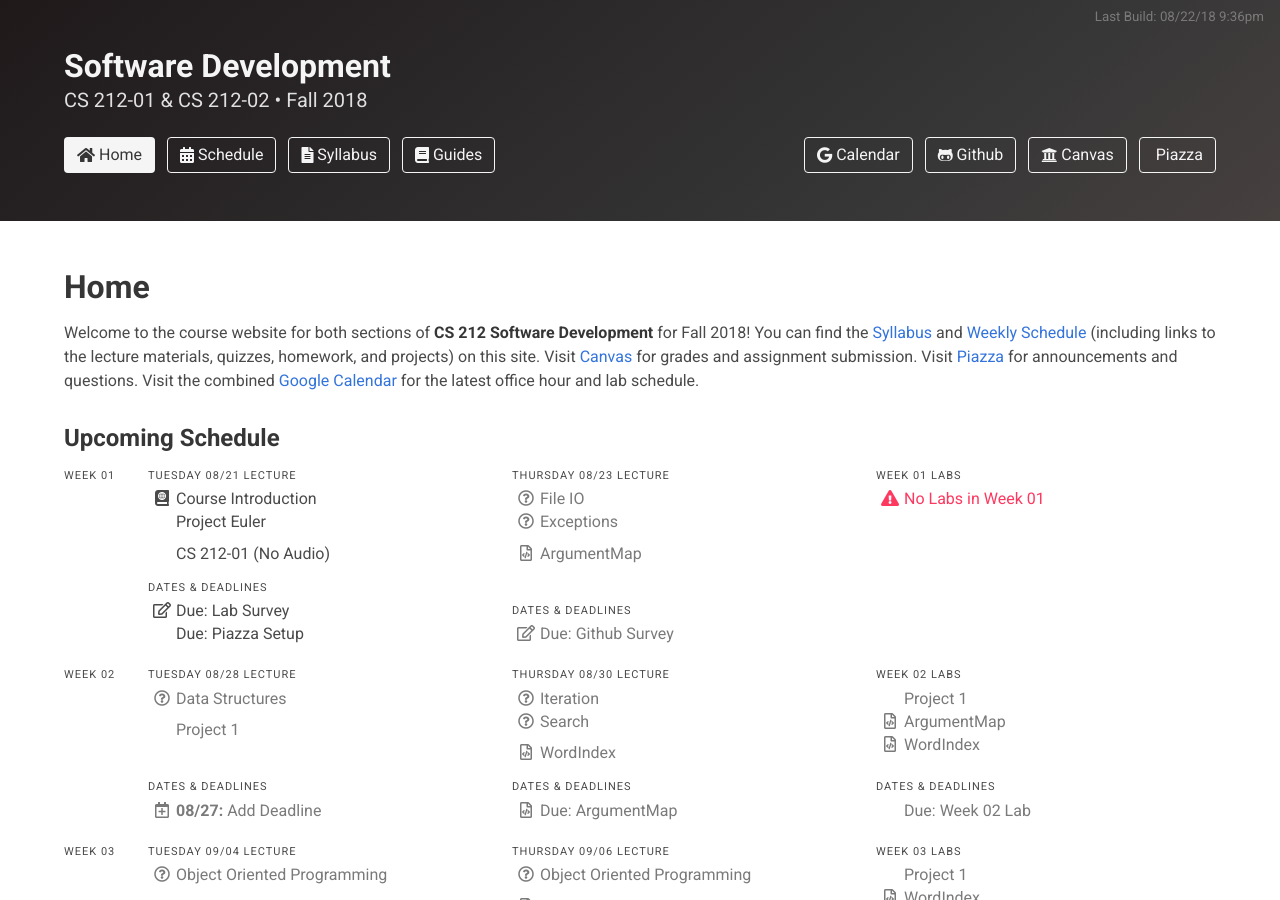
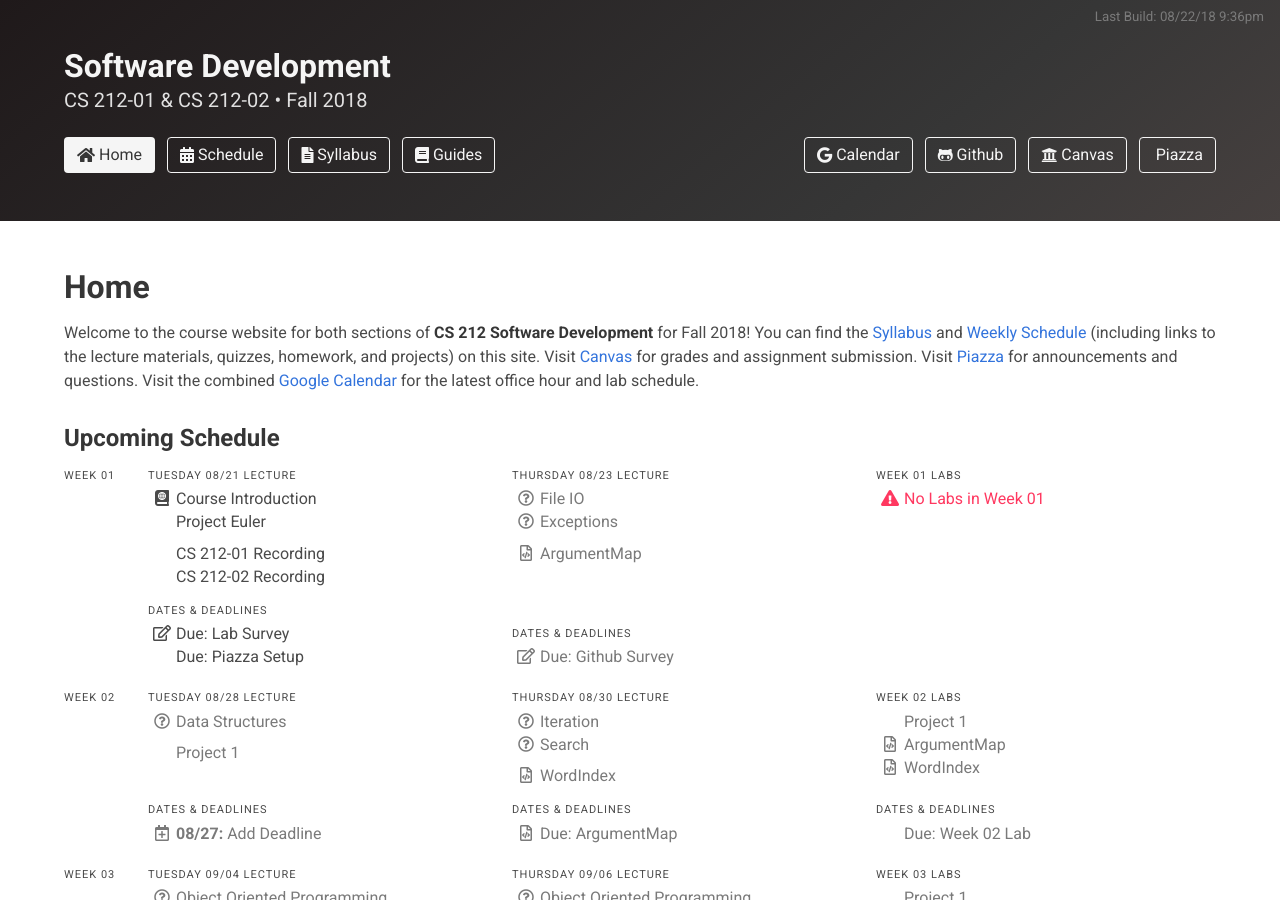
Before and after one commit to usf-cs212-fall2018/usf-cs212-fall2018.github.io, a Jekyll site: the page built from index.html, in a window 1280 px wide and 900 px high. Built offline with Jekyll 4.4.1, drawn with Linux system fonts in a browser that asks for light colours; nearby versions of some CDN libraries.

Commit message:
Adding lecture recording.

```diff
--- a/_data/schedule.yml
+++ b/_data/schedule.yml
@@ -8,10 +8,13 @@
       - text: 'Project Euler'
         link: 'https://github.com/usf-cs212-fall2018/lectures/tree/master/ProjectEuler'
         icon: 'far fa-code'
-      - text: 'CS 212-01 (No Audio)'
+      - text: 'CS 212-01 Recording'
         icon: 'far fa-video'
         link: 'https://usfca.zoom.us/recording/share/o63li6OzzhzWNjbX071C-erJMOc2YT704MPvmliesGuwIumekTziMw'
         bump: true
+      - text: 'CS 212-02 Recording'
+        icon: 'far fa-video'
+        link: 'https://usfca.zoom.us/recording/share/Gt-kqWpgWyK0c6PrZHM4IrfMVTO-IzQvrEVzYAX_Ar-wIumekTziMw?startTime=1534894523000'
       deadlines:
       - text: 'Due: Lab Survey'
         link: 'https://usfca.instructure.com/courses/1579367/quizzes/2329036'
```
